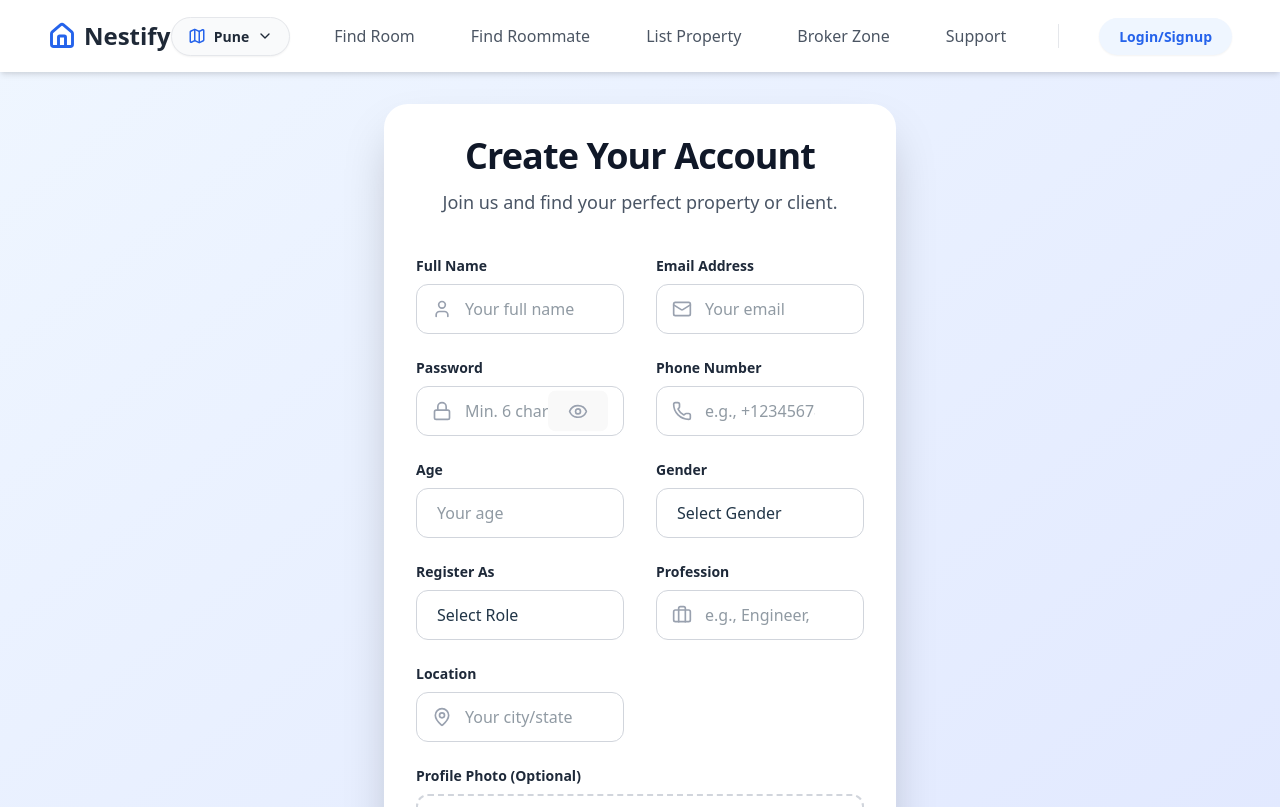
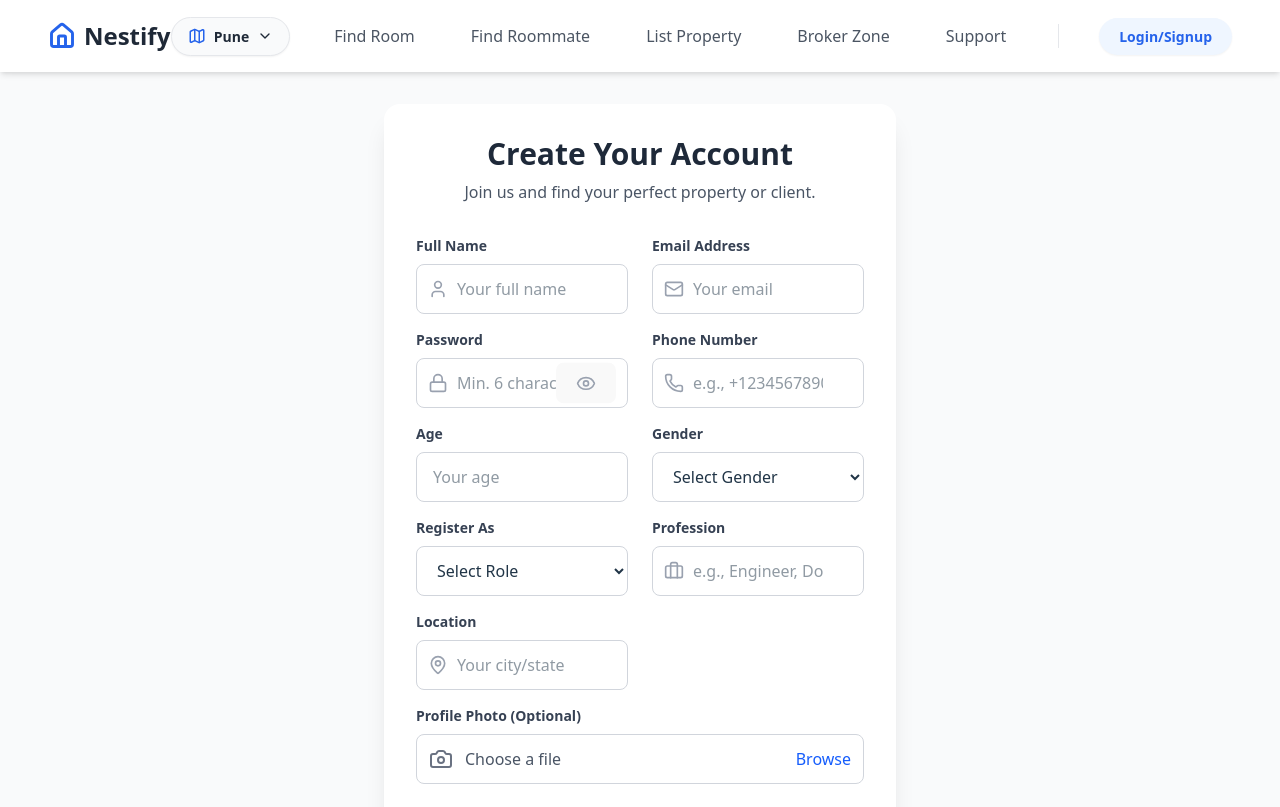
Before and after one commit to DevDnyaneshwar/Nestifyy, a React (Vite) app in the folder Frontend/: page /register in a window 1280 px wide. Shown: the top 807 px of the page. Built offline with nearby package versions, Linux system fonts and the light colour scheme.

Commit message:
solve the bug

```diff
--- a/Frontend/src/pages/RegisterPage.jsx
+++ b/Frontend/src/pages/RegisterPage.jsx
@@ -1,3 +1,4 @@
+// src/pages/RegisterPage.jsx
 import React, { useState, useContext, useEffect } from "react";
 import { Eye, EyeOff, Mail, Lock, User, MapPin, GraduationCap, Briefcase, Calendar, Camera, ArrowRight, Phone } from "lucide-react";
 import axios from "axios";
@@ -110,30 +111,31 @@ const RegisterPage = () => {
   };
 
   return (
-    <div className="min-h-screen flex items-center justify-center bg-gradient-to-br from-blue-50 to-indigo-100 p-4 sm:p-6 lg:p-8">
-      <div className="bg-white p-8 rounded-3xl shadow-2xl w-full max-w-lg animate-fade-in-up transform transition-all duration-300 hover:shadow-3xl">
-        <h2 className="text-4xl font-extrabold text-gray-900 text-center mb-3 tracking-tight">Create Your Account</h2>
-        <p className="text-lg text-gray-600 text-center mb-10">Join us and find your perfect property or client.</p>
+    <div className="min-h-screen flex items-center justify-center bg-gray-50 p-4 sm:p-6 lg:p-8">
+      <div className="bg-white p-8 rounded-2xl shadow-xl w-full max-w-lg animate-fade-in-up">
+        <h2 className="text-3xl font-bold text-gray-800 text-center mb-2">Create Your Account</h2>
+        <p className="text-gray-600 text-center mb-8">Join us and find your perfect property or client.</p>
 
         {error && (
-          <div className="bg-red-50 border border-red-300 text-red-700 px-5 py-4 rounded-xl relative mb-8 flex items-center gap-3 text-base animate-fade-in shadow-sm" role="alert">
-            <svg xmlns="http://www.w3.org/2000/svg" className="h-6 w-6 flex-shrink-0 text-red-500" viewBox="0 0 20 20" fill="currentColor">
+          <div className="bg-red-100 border border-red-400 text-red-700 px-4 py-3 rounded-lg relative mb-6 flex items-center gap-2 text-sm animate-fade-in" role="alert">
+            <svg xmlns="http://www.w3.org/2000/svg" className="h-5 w-5 flex-shrink-0" viewBox="0 0 20 20" fill="currentColor">
               <path fillRule="evenodd" d="M10 18a8 8 0 100-16 8 8 0 000 16zM8.707 7.293a1 1 0 00-1.414 1.414L8.586 10l-1.293 1.293a1 1 0 101.414 1.414L10 11.414l1.293 1.293a1 1 0 001.414-1.414L11.414 10l1.293-1.293a1 1 0 00-1.414-1.414L10 8.586 8.707 7.293z" clipRule="evenodd" />
             </svg>
             <span className="block sm:inline">{error}</span>
           </div>
         )}
 
-        <form onSubmit={handleSubmit} className="grid grid-cols-1 md:grid-cols-2 gap-x-8 gap-y-6">
+        <form onSubmit={handleSubmit} className="grid grid-cols-1 md:grid-cols-2 gap-x-6 gap-y-4">
           <div className="col-span-1">
-            <label htmlFor="name" className="block text-gray-800 text-sm font-semibold mb-2">Full Name</label>
+            <label htmlFor="name" className="block text-gray-700 text-sm font-semibold mb-2">Full Name</label>
             <div className="relative">
-              <User className="absolute left-4 top-1/2 -translate-y-1/2 text-gray-400 w-5 h-5" />
+              <User className="absolute left-3 top-1/2 -translate-y-1/2 text-gray-400 w-5 h-5" />
               <input
                 type="text"
                 id="name"
                 name="name"
-                className={`w-full px-5 py-3 border border-gray-300 rounded-xl pr-12 outline-none transition-all duration-300 pl-12 focus:border-blue-500 focus:ring-2 focus:ring-blue-200 ${focusedField === 'name' ? 'shadow-md' : ''}`}
+                className={`w-full px-4 py-3 border border-gray-300 rounded-lg pr-10 outline-none transition-all duration-200 pl-10
+                  ${focusedField === 'name' ? 'border-blue-500 ring-1 ring-blue-500' : ''}`}
                 placeholder="Your full name"
                 value={formData.name}
                 onChange={handleChange}
@@ -145,14 +147,15 @@ const RegisterPage = () => {
           </div>
 
           <div className="col-span-1">
-            <label htmlFor="email" className="block text-gray-800 text-sm font-semibold mb-2">Email Address</label>
+            <label htmlFor="email" className="block text-gray-700 text-sm font-semibold mb-2">Email Address</label>
             <div className="relative">
-              <Mail className="absolute left-4 top-1/2 -translate-y-1/2 text-gray-400 w-5 h-5" />
+              <Mail className="absolute left-3 top-1/2 -translate-y-1/2 text-gray-400 w-5 h-5" />
               <input
                 type="email"
                 id="email"
                 name="email"
-                className={`w-full px-5 py-3 border border-gray-300 rounded-xl pr-12 outline-none transition-all duration-300 pl-12 focus:border-blue-500 focus:ring-2 focus:ring-blue-200 ${focusedField === 'email' ? 'shadow-md' : ''}`}
+                className={`w-full px-4 py-3 border border-gray-300 rounded-lg pr-10 outline-none transition-all duration-200 pl-10
+                  ${focusedField === 'email' ? 'border-blue-500 ring-1 ring-blue-500' : ''}`}
                 placeholder="Your email"
                 value={formData.email}
                 onChange={handleChange}
@@ -164,14 +167,15 @@ const RegisterPage = () => {
           </div>
 
           <div className="col-span-1">
-            <label htmlFor="password" className="block text-gray-800 text-sm font-semibold mb-2">Password</label>
+            <label htmlFor="password" className="block text-gray-700 text-sm font-semibold mb-2">Password</label>
             <div className="relative">
-              <Lock className="absolute left-4 top-1/2 -translate-y-1/2 text-gray-400 w-5 h-5" />
+              <Lock className="absolute left-3 top-1/2 -translate-y-1/2 text-gray-400 w-5 h-5" />
               <input
                 type={showPassword ? "text" : "password"}
                 id="password"
                 name="password"
-                className={`w-full px-5 py-3 border border-gray-300 rounded-xl pr-12 outline-none transition-all duration-300 pl-12 focus:border-blue-500 focus:ring-2 focus:ring-blue-200 ${focusedField === 'password' ? 'shadow-md' : ''}`}
+                className={`w-full px-4 py-3 border border-gray-300 rounded-lg pr-10 outline-none transition-all duration-200 pl-10
+                  ${focusedField === 'password' ? 'border-blue-500 ring-1 ring-blue-500' : ''}`}
                 placeholder="Min. 6 characters"
                 value={formData.password}
                 onChange={handleChange}
@@ -182,7 +186,7 @@ const RegisterPage = () => {
               <button
                 type="button"
                 onClick={() => setShowPassword(!showPassword)}
-                className="absolute right-4 top-1/2 -translate-y-1/2 text-gray-400 hover:text-gray-600 cursor-pointer bg-transparent border-none p-0 focus:outline-none"
+                className="absolute right-3 top-1/2 -translate-y-1/2 text-gray-400 hover:text-gray-600 cursor-pointer bg-transparent border-none p-0"
               >
                 {showPassword ? <EyeOff className="w-5 h-5" /> : <Eye className="w-5 h-5" />}
               </button>
@@ -190,14 +194,15 @@ const RegisterPage = () => {
           </div>
 
           <div className="col-span-1">
-            <label htmlFor="number" className="block text-gray-800 text-sm font-semibold mb-2">Phone Number</label>
+            <label htmlFor="number" className="block text-gray-700 text-sm font-semibold mb-2">Phone Number</label>
             <div className="relative">
-              <Phone className="absolute left-4 top-1/2 -translate-y-1/2 text-gray-400 w-5 h-5" />
+              <Phone className="absolute left-3 top-1/2 -translate-y-1/2 text-gray-400 w-5 h-5" />
               <input
                 type="tel"
                 id="number"
                 name="number"
-                className={`w-full px-5 py-3 border border-gray-300 rounded-xl pr-12 outline-none transition-all duration-300 pl-12 focus:border-blue-500 focus:ring-2 focus:ring-blue-200 ${focusedField === 'number' ? 'shadow-md' : ''}`}
+                className={`w-full px-4 py-3 border border-gray-300 rounded-lg pr-10 outline-none transition-all duration-200 pl-10
+                  ${focusedField === 'number' ? 'border-blue-500 ring-1 ring-blue-500' : ''}`}
                 placeholder="e.g., +1234567890"
                 value={formData.number}
                 onChange={handleChange}
@@ -208,12 +213,13 @@ const RegisterPage = () => {
           </div>
 
           <div className="col-span-1">
-            <label htmlFor="age" className="block text-gray-800 text-sm font-semibold mb-2">Age</label>
+            <label htmlFor="age" className="block text-gray-700 text-sm font-semibold mb-2">Age</label>
             <input
               type="number"
               id="age"
               name="age"
-              className={`w-full px-5 py-3 border border-gray-300 rounded-xl outline-none transition-all duration-300 focus:border-blue-500 focus:ring-2 focus:ring-blue-200 ${focusedField === 'age' ? 'shadow-md' : ''}`}
+              className={`w-full px-4 py-3 border border-gray-300 rounded-lg outline-none transition-all duration-200
+                ${focusedField === 'age' ? 'border-blue-500 ring-1 ring-blue-500' : ''}`}
               placeholder="Your age"
               value={formData.age}
               onChange={handleChange}
@@ -224,11 +230,12 @@ const RegisterPage = () => {
           </div>
 
           <div className="col-span-1">
-            <label htmlFor="gender" className="block text-gray-800 text-sm font-semibold mb-2">Gender</label>
+            <label htmlFor="gender" className="block text-gray-700 text-sm font-semibold mb-2">Gender</label>
             <select
               id="gender"
               name="gender"
-              className={`w-full px-5 py-3 border border-gray-300 rounded-xl outline-none appearance-none bg-white pr-8 transition-all duration-300 focus:border-blue-500 focus:ring-2 focus:ring-blue-200 ${focusedField === 'gender' ? 'shadow-md' : ''}`}
+              className={`w-full px-4 py-3 border border-gray-300 rounded-lg outline-none transition-all duration-200
+                ${focusedField === 'gender' ? 'border-blue-500 ring-1 ring-blue-500' : ''}`}
               value={formData.gender}
               onChange={handleChange}
               onFocus={() => setFocusedField('gender')}
@@ -242,11 +249,12 @@ const RegisterPage = () => {
           </div>
 
           <div className="col-span-1">
-            <label htmlFor="Role" className="block text-gray-800 text-sm font-semibold mb-2">Register As</label>
+            <label htmlFor="Role" className="block text-gray-700 text-sm font-semibold mb-2">Register As</label>
             <select
               id="Role"
               name="Role"
-              className={`w-full px-5 py-3 border border-gray-300 rounded-xl outline-none appearance-none bg-white pr-8 transition-all duration-300 focus:border-blue-500 focus:ring-2 focus:ring-blue-200 ${focusedField === 'Role' ? 'shadow-md' : ''}`}
+              className={`w-full px-4 py-3 border border-gray-300 rounded-lg outline-none transition-all duration-200
+                ${focusedField === 'Role' ? 'border-blue-500 ring-1 ring-blue-500' : ''}`}
               value={formData.Role}
               onChange={handleChange}
               onFocus={() => setFocusedField('Role')}
@@ -260,14 +268,15 @@ const RegisterPage = () => {
           </div>
 
           <div className="col-span-1">
-            <label htmlFor="profession" className="block text-gray-800 text-sm font-semibold mb-2">Profession</label>
+            <label htmlFor="profession" className="block text-gray-700 text-sm font-semibold mb-2">Profession</label>
             <div className="relative">
-              <Briefcase className="absolute left-4 top-1/2 -translate-y-1/2 text-gray-400 w-5 h-5" />
+              <Briefcase className="absolute left-3 top-1/2 -translate-y-1/2 text-gray-400 w-5 h-5" />
               <input
                 type="text"
                 id="profession"
                 name="profession"
-                className={`w-full px-5 py-3 border border-gray-300 rounded-xl pr-12 outline-none transition-all duration-300 pl-12 focus:border-blue-500 focus:ring-2 focus:ring-blue-200 ${focusedField === 'profession' ? 'shadow-md' : ''}`}
+                className={`w-full px-4 py-3 border border-gray-300 rounded-lg pr-10 outline-none transition-all duration-200 pl-10
+                  ${focusedField === 'profession' ? 'border-blue-500 ring-1 ring-blue-500' : ''}`}
                 placeholder="e.g., Engineer, Doctor"
                 value={formData.profession}
                 onChange={handleChange}
@@ -278,14 +287,15 @@ const RegisterPage = () => {
           </div>
 
           <div className="col-span-1">
-            <label htmlFor="location" className="block text-gray-800 text-sm font-semibold mb-2">Location</label>
+            <label htmlFor="location" className="block text-gray-700 text-sm font-semibold mb-2">Location</label>
             <div className="relative">
-              <MapPin className="absolute left-4 top-1/2 -translate-y-1/2 text-gray-400 w-5 h-5" />
+              <MapPin className="absolute left-3 top-1/2 -translate-y-1/2 text-gray-400 w-5 h-5" />
               <input
                 type="text"
                 id="location"
                 name="location"
-                className={`w-full px-5 py-3 border border-gray-300 rounded-xl pr-12 outline-none transition-all duration-300 pl-12 focus:border-blue-500 focus:ring-2 focus:ring-blue-200 ${focusedField === 'location' ? 'shadow-md' : ''}`}
+                className={`w-full px-4 py-3 border border-gray-300 rounded-lg pr-10 outline-none transition-all duration-200 pl-10
+                  ${focusedField === 'location' ? 'border-blue-500 ring-1 ring-blue-500' : ''}`}
                 placeholder="Your city/state"
                 value={formData.location}
                 onChange={handleChange}
@@ -296,8 +306,8 @@ const RegisterPage = () => {
           </div>
 
           <div className="col-span-full">
-            <label htmlFor="photo" className="block text-gray-800 text-sm font-semibold mb-2">Profile Photo (Optional)</label>
-            <div className="relative border-2 border-dashed border-gray-300 rounded-xl p-4 flex flex-col sm:flex-row items-center justify-center gap-4 cursor-pointer hover:border-blue-400 hover:bg-blue-50 transition-all duration-300">
+            <label htmlFor="photo" className="block text-gray-700 text-sm font-semibold mb-2">Profile Photo (Optional)</label>
+            <div className="relative border border-gray-300 rounded-lg p-3 flex items-center justify-between cursor-pointer hover:border-blue-500 transition-all duration-200">
               <input
                 type="file"
                 id="photo"
@@ -306,56 +316,54 @@ const RegisterPage = () => {
                 className="absolute inset-0 opacity-0 cursor-pointer"
                 onChange={handleFileChange}
               />
-              <div className="flex items-center gap-3 text-gray-600">
-                <Camera className="w-7 h-7 text-gray-500" />
-                <span className="font-medium text-base">
-                  {photo ? photo.name : "Click to upload a profile image"}
+              <div className="flex items-center gap-3">
+                <Camera className="w-6 h-6 text-gray-500" />
+                <span className="text-gray-600">
+                  {photo ? photo.name : "Choose a file"}
                 </span>
               </div>
-              <span className="text-blue-600 font-semibold text-sm sm:absolute sm:right-4 sm:top-1/2 sm:-translate-y-1/2">
-                {photo ? "Change file" : "Browse"}
-              </span>
+              <span className="text-blue-600 font-medium">Browse</span>
             </div>
             {photo && (
-              <p className="text-sm text-gray-500 mt-2 text-center sm:text-left">Selected: <span className="font-medium text-gray-700">{photo.name}</span></p>
+              <p className="text-sm text-gray-500 mt-2">Selected: {photo.name}</p>
             )}
           </div>
 
-          <div className="col-span-full mt-6">
+          <div className="col-span-full mt-4">
             <button
               type="submit"
-              className="w-full bg-gradient-to-r from-blue-600 to-blue-700 text-white py-4 px-6 rounded-xl font-bold text-lg shadow-lg transition-all duration-300 hover:from-blue-700 hover:to-blue-800 hover:shadow-xl active:scale-98 flex items-center justify-center gap-3"
+              className="w-full bg-blue-600 text-white py-3 px-4 rounded-lg font-semibold text-lg shadow-md transition-all duration-300 hover:bg-blue-700 hover:shadow-lg active:scale-98 flex items-center justify-center gap-2"
               disabled={isSubmitting}
             >
               {isSubmitting ? (
                 <>
-                  <div className="w-5 h-5 border-2 border-white border-t-transparent rounded-full animate-spin"></div>
+                  <div className="w-4 h-4 border-2 border-white border-t-transparent rounded-full animate-spin"></div>
                   <span>Registering...</span>
                 </>
               ) : (
                 <>
-                  <span>Register Account</span>
-                  <ArrowRight className="w-5 h-5" />
+                  <span>Register</span>
+                  <ArrowRight className="w-4 h-4" />
                 </>
               )}
             </button>
           </div>
         </form>
 
-        <p className="text-center text-gray-600 text-xs mt-6">
+        <p className="text-center text-gray-600 text-xs mt-4">
           By registering, you agree to our{' '}
-          <Link to="/terms" className="text-blue-600 hover:underline font-semibold" onClick={() => trackInteraction('click', 'terms_link_from_register')}>
+          <Link to="/terms" className="text-blue-600 hover:underline" onClick={() => trackInteraction('click', 'terms_link_from_register')}>
             Terms of Service
           </Link>{' '}
           and{' '}
-          <Link to="/privacy" className="text-blue-600 hover:underline font-semibold" onClick={() => trackInteraction('click', 'privacy_link_from_register')}>
+          <Link to="/privacy" className="text-blue-600 hover:underline" onClick={() => trackInteraction('click', 'privacy_link_from_register')}>
             Privacy Policy
           </Link>.
         </p>
 
-        <p className="text-center text-gray-700 text-base mt-8">
+        <p className="text-center text-gray-600 text-sm mt-6">
           Already have an account?{' '}
-          <Link to="/login" className="text-blue-600 hover:underline font-bold" onClick={() => trackInteraction('click', 'login_link_from_register')}>
+          <Link to="/login" className="text-blue-600 hover:underline font-medium" onClick={() => trackInteraction('click', 'login_link_from_register')}>
             Login here
           </Link>
         </p>
@@ -364,7 +372,7 @@ const RegisterPage = () => {
       <style jsx>{`
         /* Animations */
         @keyframes fade-in-up {
-          from { opacity: 0; transform: translateY(30px); }
+          from { opacity: 0; transform: translateY(20px); }
           to { opacity: 1; transform: translateY(0); }
         }
         @keyframes fade-in {
@@ -375,8 +383,11 @@ const RegisterPage = () => {
           from { transform: rotate(0deg); }
           to { transform: rotate(360deg); }
         }
-        .animate-fade-in-up { animation: fade-in-up 0.8s ease-out forwards; }
-        .animate-fade-in { animation: fade-in 0.4s ease-out forwards; }
+        .animate-fade-in-up { animation: fade-in-up 0.6s ease-out forwards; }
+        .animate-fade-in-up.delay-100 { animation-delay: 0.1s; }
+        .animate-fade-in-up.delay-200 { animation-delay: 0.2s; }
+        .animate-fade-in-up.delay-300 { animation-delay: 0.3s; }
+        .animate-fade-in { animation: fade-in 0.3s ease-out forwards; }
       `}</style>
     </div>
   );
```
